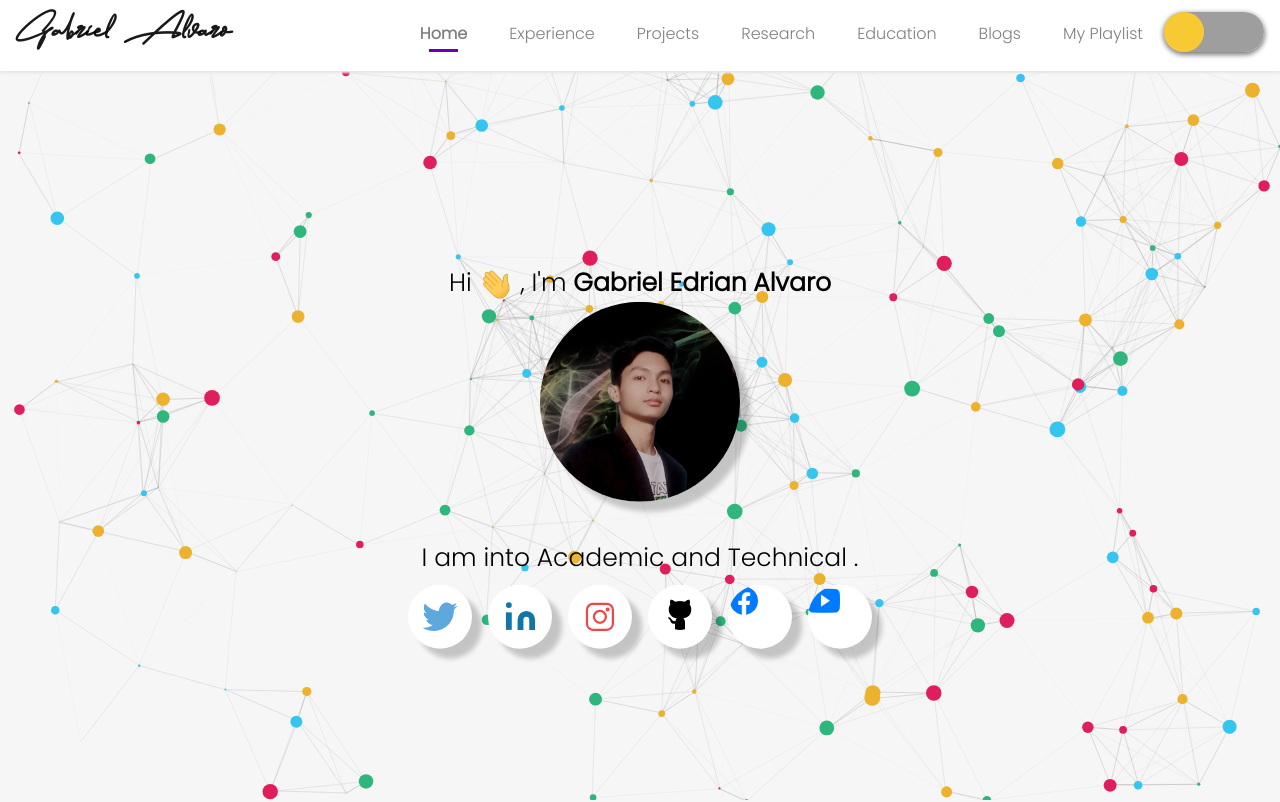
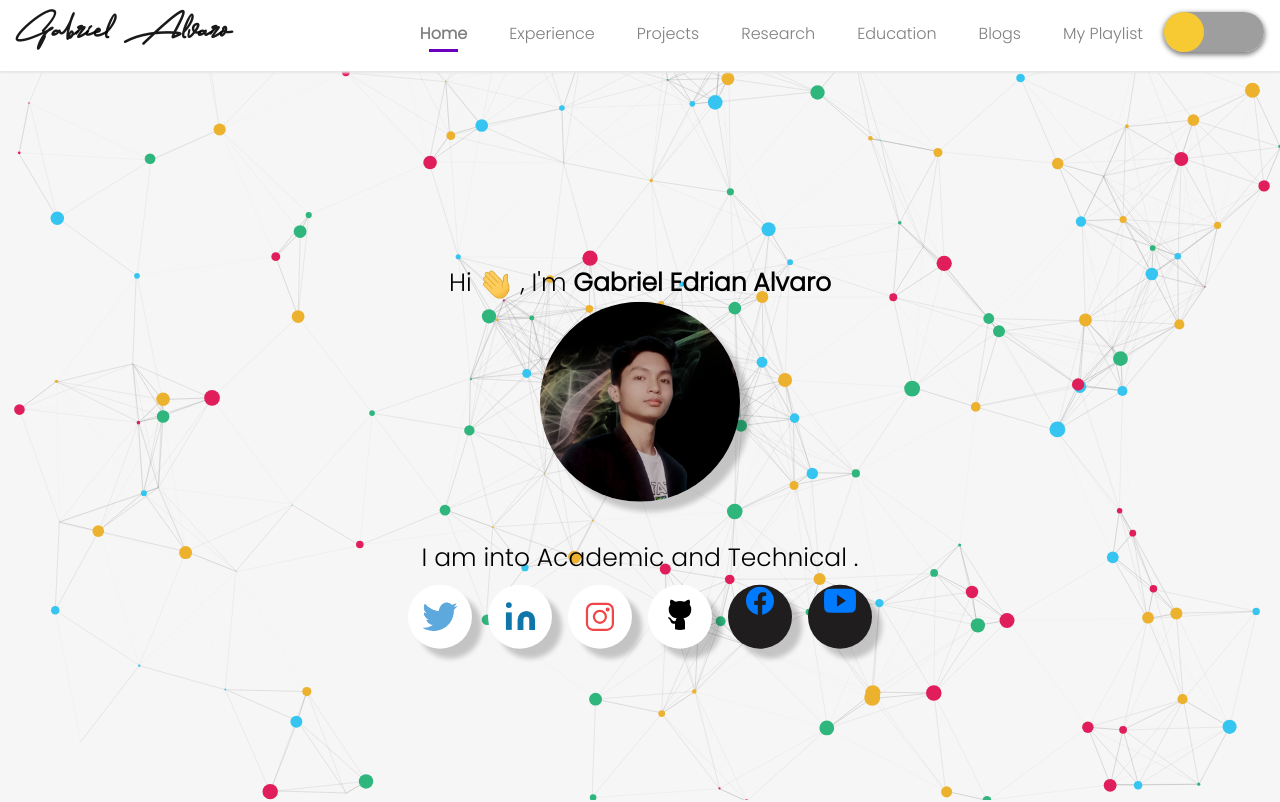
Before and after one commit to GEA960/GEA-Portfolio-Website, a plain HTML site: page index.html in a window 1280 px wide. Shown: the top 802 px of the page. Drawn offline with nearby package versions, Linux system fonts and the light colour scheme; grey boxes are pictures that could not be loaded; animation ran at ten frames a second; some icons are missing; files whose address does not match are found by name.

Commit message:
Fix all soc med logo alignment except educ page

```diff
--- a/assets/css/home.css
+++ b/assets/css/home.css
@@ -135,6 +135,35 @@ a.socialicon {
   box-shadow: 2px 5px 5px var(--shadow-col);
   text-decoration: none;
   transition: var(--trans-props);
+}
+.socialicon-facebook{
+  display: inline;
+  position: relative;
+  overflow: hidden;
+  width: var(--link-size);
+  height: var(--link-size);
+  background-color: #1f1d1d;
+  margin: 8px;
+  border-radius: 50%;
+  box-shadow: 2px 5px 5px var(--shadow-col);
+  text-decoration: none;
+  transition: var(--trans-props);
+  box-shadow: 10px 10px 5px rgba(0, 0, 0, 0.2);
+}
+
+.socialicon-youtube{
+  display: inline;
+  position: relative;
+  overflow: hidden;
+  width: var(--link-size);
+  height: var(--link-size);
+  background-color: #1f1d1d;
+  margin: 8px;
+  border-radius: 50%;
+  box-shadow: 2px 5px 5px var(--shadow-col);
+  text-decoration: none;
+  transition: var(--trans-props);
+  box-shadow: 10px 10px 5px rgba(0, 0, 0, 0.2);
 }
 .socialicon i {
   margin: auto;
--- a/index.html
+++ b/index.html
@@ -43,7 +43,7 @@
 
 <body class="no-scroll-preload">
     <script type="module" src="https://unpkg.com/ionicons@5.5.2/dist/ionicons/ionicons.esm.js"></script>
-<script nomodule src="https://unpkg.com/ionicons@5.5.2/dist/ionicons/ionicons.js"></script>
+    <script nomodule src="https://unpkg.com/ionicons@5.5.2/dist/ionicons/ionicons.js"></script>
     <!-- loader -->
     <div class="loader-container">
         <div class="atom">
@@ -189,13 +189,13 @@
                         </a>
 
                         <!-- SVG code for facebook icon -->
-                        <a class="socialicon facebook" href="https://www.facebook.com/GabrielEdrianAlvaro" target="_blank" rel="author">
+                        <a class="socialicon-facebook" href="https://www.facebook.com/GabrielEdrianAlvaro" target="_blank" rel="author">
                         <ion-icon size="large" name="logo-facebook"></ion-icon>
                          </a>
 
 
                         <!-- SVG code for Youtube icon -->
-                        <a class="socialicon youtube" href="https://www.youtube.com/channel/UCSgkZzqpTsoMCshXJ6wLltw" target="_blank" rel="author">
+                        <a class="socialicon-youtube" href="https://www.youtube.com/channel/UCSgkZzqpTsoMCshXJ6wLltw" target="_blank" rel="author">
                         <ion-icon size="large" name="logo-youtube"></ion-icon>
                         </a>
 
```
Also changed, not shown: education.html (+42 -0 lines), experience.html (+4 -0 lines), projects.html (+2 -0 lines), research.html (+2 -1 lines).
